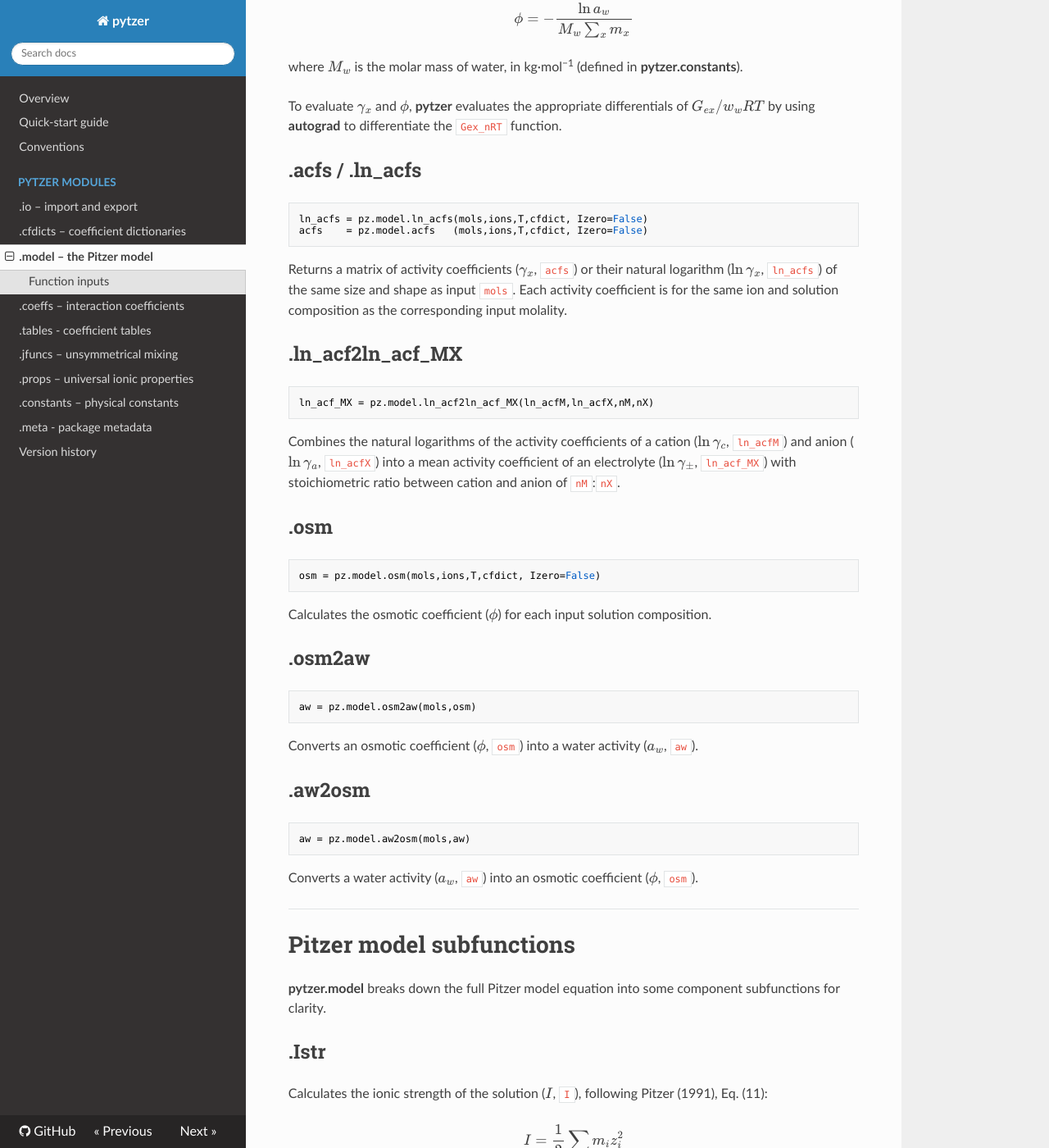
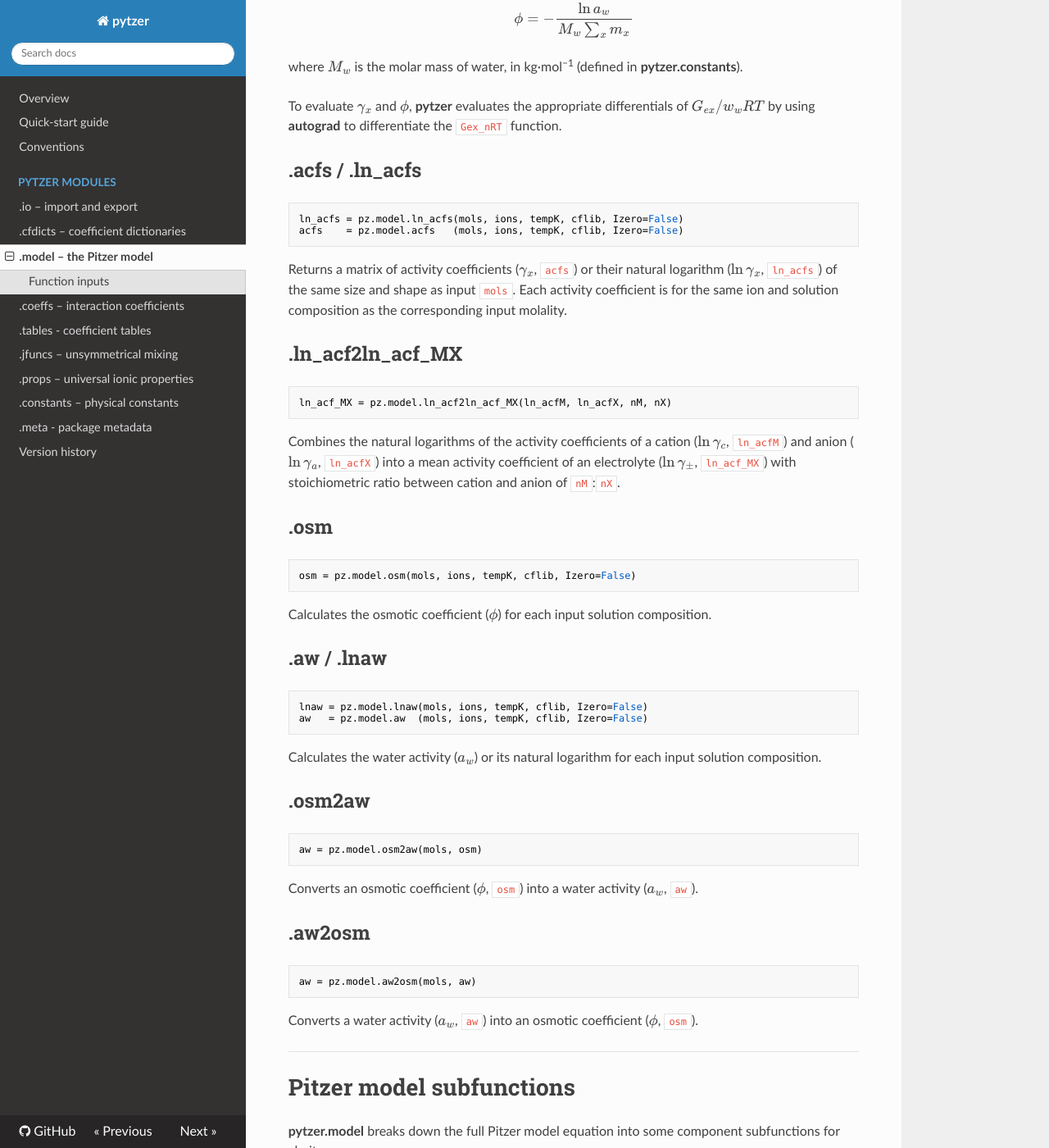
Before and after one commit to mvdh7/pytzer, an MkDocs documentation site: the page built from docs/modules/model.md, in a window 1280 px wide and 1400 px high, scrolled down 2795 px. Shown: the whole window at 82% size. Built offline with MkDocs 1.6.1, drawn with Linux system fonts in a browser that asks for light colours; nearby versions of some CDN libraries; formulas are drawn with MathJax 3; some of the changed text lies outside the part shown.

Commit message:
Towards explaining new transposed approach

````diff
--- a/docs/modules/model.md
+++ b/docs/modules/model.md
@@ -9,11 +9,11 @@
 
 ## Function inputs
 
-Many of these functions have a common set of inputs: `mols`, `ions`, `T`, `cfdict` and `Izero`.
+Many of these functions have a common set of inputs: `mols`, `ions`, `tempK`, `cflib` and `Izero`.
 
 The first three of these inputs can be generated from an input file by **pytzer.io.getmols** and their formats are described in [the relevant documentation](../io/#pytzeriogetmols). Throughout **pytzer**, when we refer to a variable called `ions` we are including any neutral species in the solution.
 
-The final compulsory input is a **cfdict** (coefficient dictionary), which defines the set of interaction coefficients to use in the model, as described on [the relevant page](../cfdicts).
+The final compulsory input is a **cflib** (coefficient library), which defines the set of interaction coefficients to use in the model, as described on [the relevant page](../cflibs).
 
 `Izero` is an optional input with a default value of `False`. In this case, a full Pitzer model is executed. If `Izero` is instead changed to `True`, then only neutral-only interactions are evaluated: this is the setting to use for solutions with zero ionic strength. If you try to pass a zero-ionic-strength solution through the full model, a `nan` is returned along with lots of divide-by-zero warnings. You must split up your own input data and run the function twice, if you have both types of solution.
 
@@ -61,7 +61,7 @@
 ## .Gex_nRT
 
 ```python
-Gex_nRT = pz.model.Gex_nRT(mols,ions,T,cfdict, Izero=False)
+Gex_nRT = pz.model.Gex_nRT(mols, ions, tempK, cflib, Izero=False)
 ```
 
 Evaluates $G_{ex}/w_wRT$, as defined above.
@@ -91,8 +91,8 @@
 ## .acfs / .ln_acfs
 
 ```python
-ln_acfs = pz.model.ln_acfs(mols,ions,T,cfdict, Izero=False)
-acfs    = pz.model.acfs   (mols,ions,T,cfdict, Izero=False)
+ln_acfs = pz.model.ln_acfs(mols, ions, tempK, cflib, Izero=False)
+acfs    = pz.model.acfs   (mols, ions, tempK, cflib, Izero=False)
 ```
 
 Returns a matrix of activity coefficients ($\gamma_x$, `acfs`) or their natural logarithm ($\ln \gamma_x$, `ln_acfs`) of the same size and shape as input `mols`. Each activity coefficient is for the same ion and solution composition as the corresponding input molality.
@@ -100,7 +100,7 @@
 ## .ln_acf2ln_acf_MX
 
 ```python
-ln_acf_MX = pz.model.ln_acf2ln_acf_MX(ln_acfM,ln_acfX,nM,nX)
+ln_acf_MX = pz.model.ln_acf2ln_acf_MX(ln_acfM, ln_acfX, nM, nX)
 ```
 
 Combines the natural logarithms of the activity coefficients of a cation ($\ln \gamma_c$, `ln_acfM`) and anion ($\ln \gamma_a$, `ln_acfX`) into a mean activity coefficient of an electrolyte ($\ln \gamma_\pm$, `ln_acf_MX`) with stoichiometric ratio between cation and anion of `nM`:`nX`.
@@ -108,15 +108,24 @@
 ## .osm
 
 ```python
-osm = pz.model.osm(mols,ions,T,cfdict, Izero=False)
+osm = pz.model.osm(mols, ions, tempK, cflib, Izero=False)
 ```
 
 Calculates the osmotic coefficient ($\phi$) for each input solution composition.
 
+## .aw / .lnaw
+
+```python
+lnaw = pz.model.lnaw(mols, ions, tempK, cflib, Izero=False)
+aw   = pz.model.aw  (mols, ions, tempK, cflib, Izero=False)
+```
+
+Calculates the water activity ($a_w$) or its natural logarithm for each input solution composition.
+
 ## .osm2aw
 
 ```python
-aw = pz.model.osm2aw(mols,osm)
+aw = pz.model.osm2aw(mols, osm)
 ```
 
 Converts an osmotic coefficient ($\phi$, `osm`) into a water activity ($a_w$, `aw`).
@@ -124,7 +133,7 @@
 ## .aw2osm
 
 ```python
-aw = pz.model.aw2osm(mols,aw)
+aw = pz.model.aw2osm(mols, aw)
 ```
 
 Converts a water activity ($a_w$, `aw`) into an osmotic coefficient ($\phi$, `osm`).
@@ -142,7 +151,7 @@
 $$I = \frac{1}{2} \sum_i m_i z_i^2$$
 
 ```python
-I = pz.model.Istr(mols,zs)
+I = pz.model.Istr(mols, zs)
 ```
 
 Input `zs` is a list of the charge on each ion, which can be generated from `ions` using **pytzer.props.charges**.
@@ -156,7 +165,7 @@
 where $b$, here and hereafter, is equal to 1.2 (mol·K<sup>−1</sup>)<sup>1/2</sup> (as defined in **pytzer.constants**).
 
 ```python
-fG = pz.model.fG(T,I,cfdict)
+fG = pz.model.fG(tempK, I, cflib)
 ```
 
 ## .g
@@ -188,10 +197,10 @@
 where $\beta_0$, $\beta_1$, $\beta_2$, $\alpha_1$ and $\alpha_2$ take different values for each $ca$ combination, as defined by the functions in **pytzer.coeffs**.
 
 ```python
-B = pz.model.B(T,I,cfdict,iset)
+B = pz.model.B(tempK, I, cflib, iset)
 ```
 
-where input `iset` is a string that references the appropriate entry in **cfdict.bC** for the ion pair (e.g. `'Na-Cl'` for the Na<sup>+</sup>-Cl<sup>−</sup> interaction; see [how a CoefficientDictionary works](../../modules/cfdicts/#how-a-coefficientdictionary-works) for details).
+where input `iset` is a string that references the appropriate entry in **cflib.bC** for the ion pair (e.g. `'Na-Cl'` for the Na<sup>+</sup>-Cl<sup>−</sup> interaction; see [how a CoefficientDictionary works](../../modules/cflibs/#how-a-coefficientdictionary-works) for details).
 
 ## .CT
 
@@ -202,10 +211,10 @@
 where $C_0$, $C_1$ and $\omega$ take different values for each $ca$ combination, as defined by the functions in **pytzer.coeffs**.
 
 ```python
-CT = pz.model.CT(T,I,cfdict,iset)
+CT = pz.model.CT(tempK, I, cflib, iset)
 ```
 
-where input `iset` is a string that references the appropriate entry in **cfdict.bC** for the ion pair (e.g. `'Na-Cl'` for the Na<sup>+</sup>-Cl<sup>−</sup> interaction; see [how a CoefficientDictionary works](../../modules/cfdicts/#how-a-coefficientdictionary-works) for details).
+where input `iset` is a string that references the appropriate entry in **cflib.bC** for the ion pair (e.g. `'Na-Cl'` for the Na<sup>+</sup>-Cl<sup>−</sup> interaction; see [how a CoefficientDictionary works](../../modules/cflibs/#how-a-coefficientdictionary-works) for details).
 
 ## .xij
 
@@ -214,7 +223,7 @@
 $$x_{ii'} = 6 z_i z_{i'} A_\phi \sqrt{I}$$
 
 ```python
-xij = pz.model.xij(T,I,z0,z1,cfdict)
+xij = pz.model.xij(tempK, I, z0, z1, cflib)
 ```
 
 where `z0` and `z1` are the charges on ions $i$ and $i'$ respectively (i.e. $z_i$ and $z_{i'}$).
````
Also changed, not shown: docs/modules/io.md (+5 -5 lines).
